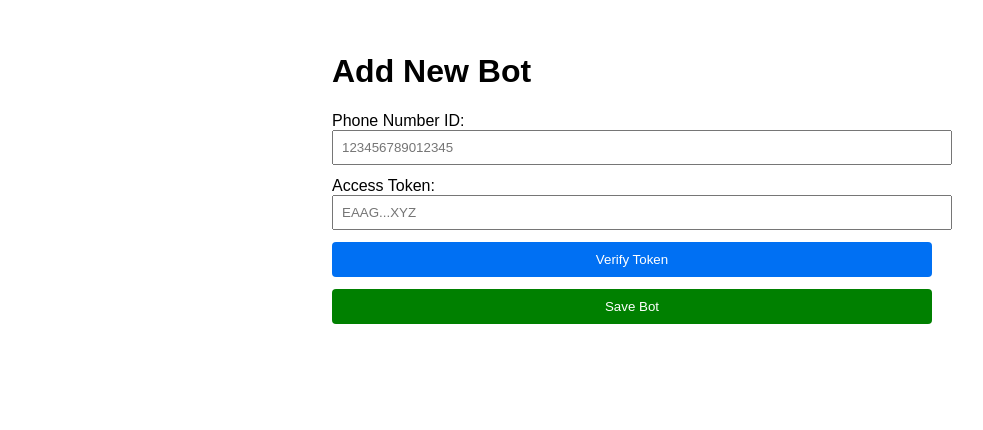
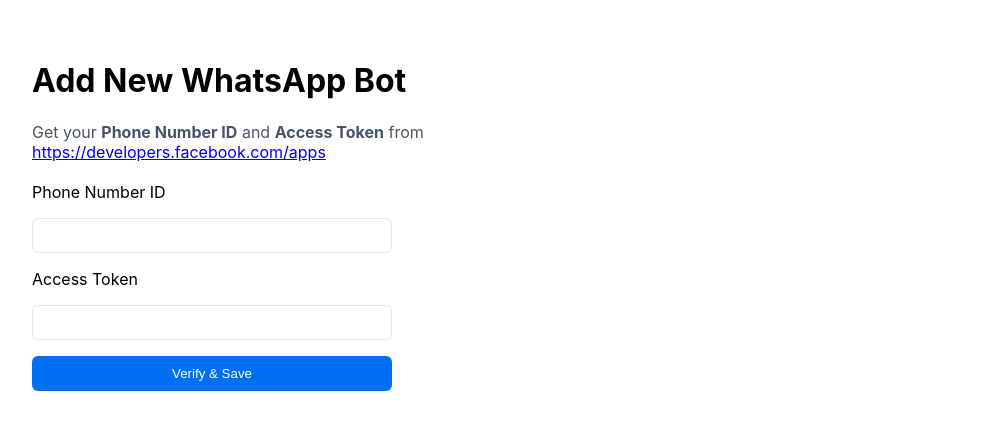
Before and after one commit to oridekel1208-ops/whatsapp-bot-railway, a Next.js app: page /dashboard/bots/add in a window 1280 px wide. Shown: the top 430 px of the page, without its empty margins (8-991 px from the left). Built offline with nearby package versions, Linux system fonts and the light colour scheme.

Commit message:
Update add.js

```diff
--- a/pages/dashboard/bots/add.js
+++ b/pages/dashboard/bots/add.js
@@ -1,3 +1,4 @@
+// pages/dashboard/bots/add.js
 import { useState } from "react";
 import { useRouter } from "next/router";
 
@@ -5,123 +6,97 @@
   const router = useRouter();
   const [phoneNumberId, setPhoneNumberId] = useState("");
   const [accessToken, setAccessToken] = useState("");
-  const [status, setStatus] = useState("");
-  const [isVerifying, setIsVerifying] = useState(false);
+  const [verifying, setVerifying] = useState(false);
 
   const handleVerify = async () => {
     if (!phoneNumberId || !accessToken) {
-      setStatus("Please fill both fields.");
+      alert("Please enter both fields");
       return;
     }
 
-    setIsVerifying(true);
-    setStatus("Verifying...");
-
+    setVerifying(true);
     try {
       const res = await fetch(
-        `https://graph.facebook.com/v17.0/${phoneNumberId}?access_token=${accessToken}`
+        `https://graph.facebook.com/v17.0/${phoneNumberId}?fields=verified_name&access_token=${accessToken}`
       );
+      const data = await res.json();
 
-      if (res.ok) {
-        setStatus("✅ Token verified successfully!");
+      if (data.error) {
+        alert("❌ Invalid token or phone ID: " + data.error.message);
       } else {
-        const text = await res.text();
-        setStatus(`❌ Verification failed: ${text}`);
+        const stored = JSON.parse(localStorage.getItem("bots") || "[]");
+        const newBot = {
+          id: Date.now(),
+          phoneNumberId,
+          accessToken,
+          createdAt: new Date().toISOString(),
+        };
+        stored.push(newBot);
+        localStorage.setItem("bots", JSON.stringify(stored));
+        alert("✅ Bot verified and saved!");
+        router.push("/dashboard/bots");
       }
     } catch (err) {
-      setStatus(`❌ Error: ${err.message}`);
-    }
-
-    setIsVerifying(false);
-  };
-
-  const handleSubmit = async (e) => {
-    e.preventDefault();
-
-    if (!phoneNumberId || !accessToken) {
-      setStatus("Please fill both fields.");
-      return;
-    }
-
-    // ✅ Save bot data to your backend
-    const res = await fetch("/api/bots/add", {
-      method: "POST",
-      headers: { "Content-Type": "application/json" },
-      body: JSON.stringify({ phoneNumberId, accessToken }),
-    });
-
-    if (res.ok) {
-      const bot = await res.json();
-      // Save locally for demo purposes
-      const bots = JSON.parse(localStorage.getItem("bots") || "[]");
-      bots.push(bot);
-      localStorage.setItem("bots", JSON.stringify(bots));
-
-      setStatus("✅ Bot added successfully!");
-      setTimeout(() => router.push("/dashboard/bots"), 1000);
-    } else {
-      const text = await res.text();
-      setStatus(`❌ Failed to save: ${text}`);
+      alert("Failed to verify: " + err.message);
+    } finally {
+      setVerifying(false);
     }
   };
 
   return (
-    <div style={{ padding: "32px", maxWidth: 600, margin: "0 auto", fontFamily: "sans-serif" }}>
-      <h1>Add New Bot</h1>
-      <form onSubmit={handleSubmit} style={{ display: "flex", flexDirection: "column", gap: 12 }}>
-        <label>
-          Phone Number ID:
+    <div style={{ padding: 40, fontFamily: "Inter, Arial, sans-serif" }}>
+      <h1>Add New WhatsApp Bot</h1>
+      <p style={{ color: "#475569", marginBottom: 20 }}>
+        Get your <strong>Phone Number ID</strong> and <strong>Access Token</strong> from
+        <br />
+        <a
+          href="https://developers.facebook.com/apps"
+          target="_blank"
+          rel="noreferrer"
+        >
+          https://developers.facebook.com/apps
+        </a>
+      </p>
+
+      <div style={{ display: "flex", flexDirection: "column", gap: 16, width: 360 }}>
+        <label>Phone Number ID</label>
         <input
+          type="text"
           value={phoneNumberId}
           onChange={(e) => setPhoneNumberId(e.target.value)}
-            placeholder="123456789012345"
-            style={{ padding: 8, width: "100%" }}
+          style={inputStyle}
         />
-        </label>
 
-        <label>
-          Access Token:
+        <label>Access Token</label>
         <input
-            type="password"
+          type="text"
           value={accessToken}
           onChange={(e) => setAccessToken(e.target.value)}
-            placeholder="EAAG...XYZ"
-            style={{ padding: 8, width: "100%" }}
+          style={inputStyle}
         />
-        </label>
 
         <button
-          type="button"
           onClick={handleVerify}
-          disabled={isVerifying}
+          disabled={verifying}
           style={{
-            padding: "10px 16px",
             background: "#0070f3",
             color: "white",
+            padding: "10px 16px",
             border: "none",
+            borderRadius: 6,
             cursor: "pointer",
-            borderRadius: 4,
           }}
         >
-          {isVerifying ? "Verifying..." : "Verify Token"}
+          {verifying ? "Verifying..." : "Verify & Save"}
         </button>
-
-        <button
-          type="submit"
-          style={{
-            padding: "10px 16px",
-            background: "green",
-            color: "white",
-            border: "none",
-            cursor: "pointer",
-            borderRadius: 4,
-          }}
-        >
-          Save Bot
-        </button>
-      </form>
-
-      {status && <p style={{ marginTop: 16 }}>{status}</p>}
+      </div>
     </div>
   );
 }
+
+const inputStyle = {
+  border: "1px solid #e2e8f0",
+  padding: "8px 10px",
+  borderRadius: 6,
+  fontSize: 15,
+};
```
Lines whose indentation alone changed are shown as unchanged.
